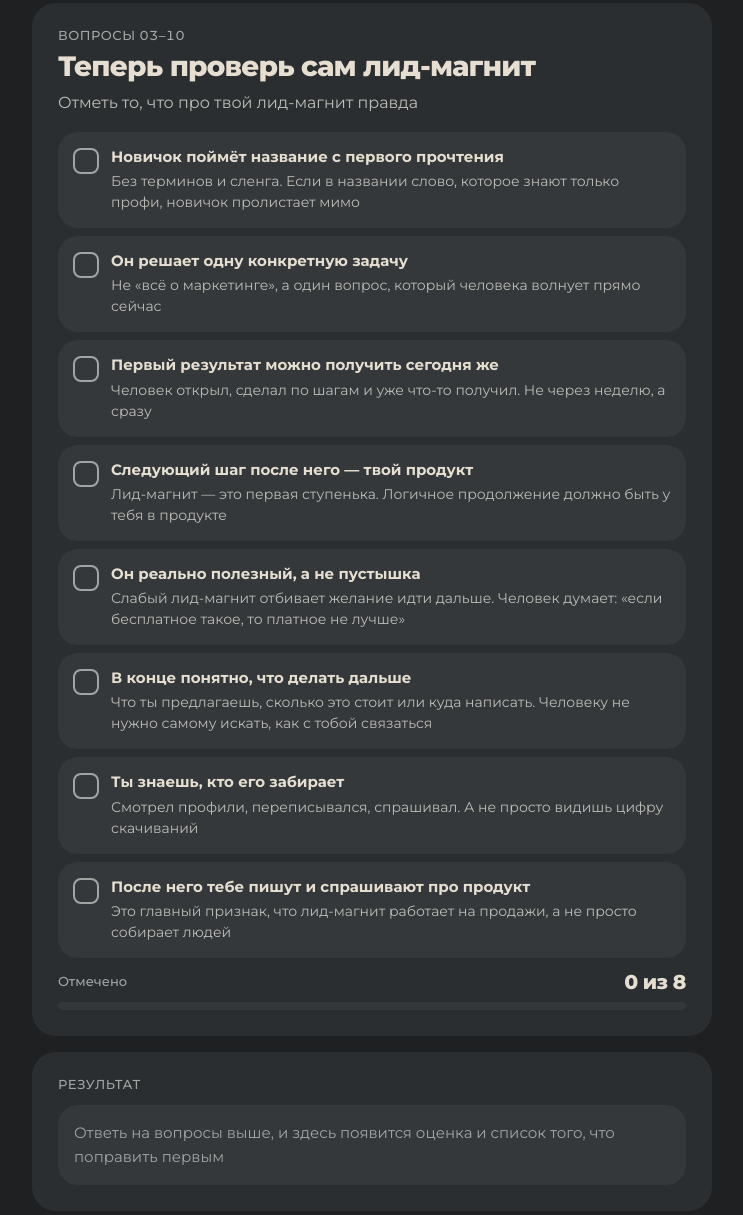
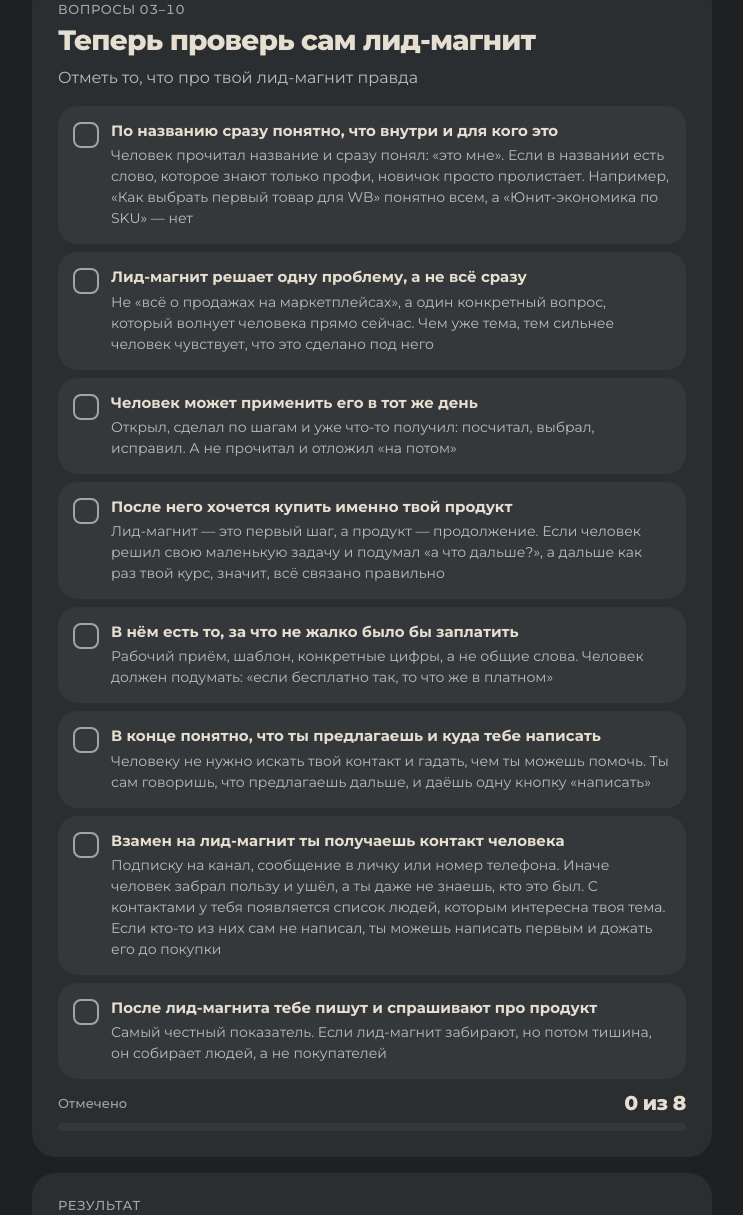
Before and after one commit to Abreck06/bekov-marketing, a plain HTML site: page lid-magnit/index.html in a window 1280 px wide. Shown: the part 1739-2954 px from the top of the page, without its empty margins (268-1011 px from the left). Drawn offline with Linux system fonts and the light colour scheme.

Commit message:
Пункты проверки живым языком, новый пункт 09 про контакт

```diff
--- a/lid-magnit/index.html
+++ b/lid-magnit/index.html
@@ -222,7 +222,7 @@ p{margin:0}
   </section>
 
   <section class="card rv" aria-labelledby="q2">
-    <div class="sec-head"><span class="num">ВОПРОС 02</span><h2 id="q2">А кто на самом деле забирает лид-магнит?</h2><p>Вспомни, кто тебе пишет после него, или открой профили последних 10 человек</p></div>
+    <div class="sec-head"><span class="num">ВОПРОС 02</span><h2 id="q2">А кто на самом деле забирает лид-магнит?</h2><p>Вспомни, кто тебе пишет после него и о чём спрашивают</p></div>
     <div class="opts" role="radiogroup" aria-labelledby="q2" data-q="lm">
       <button class="opt rv" data-d="0" role="radio" aria-checked="false" data-v="new" id="l-new"><i class="dot"></i><span><b>В основном новички</b></span></button>
       <button class="opt rv" data-d="70" role="radio" aria-checked="false" data-v="pro" id="l-pro"><i class="dot"></i><span><b>В основном те, кто уже в теме</b></span></button>
@@ -275,24 +275,25 @@ p{margin:0}
   document.documentElement.classList.add('js');
 
   var ITEMS = [
-    {t:'Новичок поймёт название с первого прочтения', d:'Без терминов и сленга. Если в названии слово, которое знают только профи, новичок пролистает мимо',
-     fix:'Назови лид-магнит так, как сказал бы сам клиент. «Как выбрать первый товар», а не «Юнит-экономика по SKU»'},
-    {t:'Он решает одну конкретную задачу', d:'Не «всё о маркетинге», а один вопрос, который человека волнует прямо сейчас',
-     fix:'Сузь тему до одной задачи, которую человек решит за вечер'},
-    {t:'Первый результат можно получить сегодня же', d:'Человек открыл, сделал по шагам и уже что-то получил. Не через неделю, а сразу',
+    {t:'По названию сразу понятно, что внутри и для кого это', d:'Человек прочитал название и сразу понял: «это мне». Если в названии есть слово, которое знают только профи, новичок просто пролистает. Например, «Как выбрать первый товар для WB» понятно всем, а «Юнит-экономика по SKU» — нет',
+     fix:'Назови лид-магнит так, как сказал бы сам клиент, и пообещай в названии конкретный результат'},
+    {t:'Лид-магнит решает одну проблему, а не всё сразу', d:'Не «всё о продажах на маркетплейсах», а один конкретный вопрос, который волнует человека прямо сейчас. Чем уже тема, тем сильнее человек чувствует, что это сделано под него',
+     fix:'Сузь тему до одной проблемы, которую человек решит за вечер'},
+    {t:'Человек может применить его в тот же день', d:'Открыл, сделал по шагам и уже что-то получил: посчитал, выбрал, исправил. А не прочитал и отложил «на потом»',
      fix:'Дай то, что применяют сразу: чек-лист, шаблон, калькулятор, пошаговую инструкцию'},
-    {t:'Следующий шаг после него — твой продукт', d:'Лид-магнит — это первая ступенька. Логичное продолжение должно быть у тебя в продукте',
-     fix:'Подбери тему так, чтобы после лид-магнита человек сам захотел то, что ты продаёшь'},
-    {t:'Он реально полезный, а не пустышка', d:'Слабый лид-магнит отбивает желание идти дальше. Человек думает: «если бесплатное такое, то платное не лучше»',
-     fix:'Положи в лид-магнит реальный рабочий приём, а не общие слова. Не бойся дать пользу'},
-    {t:'В конце понятно, что делать дальше', d:'Что ты предлагаешь, сколько это стоит или куда написать. Человеку не нужно самому искать, как с тобой связаться',
+    {t:'После него хочется купить именно твой продукт', d:'Лид-магнит — это первый шаг, а продукт — продолжение. Если человек решил свою маленькую задачу и подумал «а что дальше?», а дальше как раз твой курс, значит, всё связано правильно',
+     fix:'Подбери тему так, чтобы следующий логичный шаг после лид-магнита был твоим продуктом'},
+    {t:'В нём есть то, за что не жалко было бы заплатить', d:'Рабочий приём, шаблон, конкретные цифры, а не общие слова. Человек должен подумать: «если бесплатно так, то что же в платном»',
+     fix:'Положи в лид-магнит один реально рабочий приём, а не общие советы'},
+    {t:'В конце понятно, что ты предлагаешь и куда тебе написать', d:'Человеку не нужно искать твой контакт и гадать, чем ты можешь помочь. Ты сам говоришь, что предлагаешь дальше, и даёшь одну кнопку «написать»',
      fix:'В конце лид-магнита коротко скажи, что предлагаешь, и дай одну кнопку, куда написать'},
-    {t:'Ты знаешь, кто его забирает', d:'Смотрел профили, переписывался, спрашивал. А не просто видишь цифру скачиваний',
-     fix:'Открой профили 10 человек, которые забрали лид-магнит, и посмотри, кто они на самом деле'},
-    {t:'После него тебе пишут и спрашивают про продукт', d:'Это главный признак, что лид-магнит работает на продажи, а не просто собирает людей',
+    {t:'Взамен на лид-магнит ты получаешь контакт человека', d:'Подписку на канал, сообщение в личку или номер телефона. Иначе человек забрал пользу и ушёл, а ты даже не знаешь, кто это был. С контактами у тебя появляется список людей, которым интересна твоя тема. Если кто-то из них сам не написал, ты можешь написать первым и дожать его до покупки',
+     fix:'Выдавай лид-магнит за подписку на канал или сообщение в личку и записывай этих людей в CRM'},
+    {t:'После лид-магнита тебе пишут и спрашивают про продукт', d:'Самый честный показатель. Если лид-магнит забирают, но потом тишина, он собирает людей, а не покупателей',
      fix:'Если после лид-магнита не пишут, проверь, ведёт ли он к продукту и есть ли в конце призыв написать'}
   ];
-  var PRIORITY = [3,5,0,1,6,2,4,7];
+  var PRIORITY = [3,5,6,0,1,2,4,7];
+  var TOTAL = ITEMS.length;
 
   var KEY='murad-lead-check-v1';
   var state={product:null,lm:null,checks:[]};
@@ -326,7 +327,7 @@ p{margin:0}
   function audience(){
     var p=state.product,l=state.lm;
     if(!p||!l)return null;
-    if(l==='idk')return {k:'idk',tag:'Слепая зона',title:'Ты не знаешь, кто забирает лид-магнит',text:'А это главное. Пока не знаешь, непонятно, работает он на продажи или просто собирает людей. Открой профили последних 10 человек: кто они?'};
+    if(l==='idk')return {k:'idk',tag:'Слепая зона',title:'Ты не знаешь, кто забирает лид-магнит',text:'А это главное. Пока не знаешь, непонятно, работает он на продажи или просто собирает людей. Посмотри, кто пишет тебе после лид-магнита и о чём спрашивает: новички или те, кто уже в теме'};
     if(p===l)return {k:'ok',tag:'Совпадает',title:'Лид-магнит и продукт для одних и тех же людей',text:'Это главное, и тут всё в порядке. Теперь проверь сам лид-магнит'};
     if(p==='new')return {k:'bad',tag:'Не совпадает',title:'Продаёшь новичкам, а лид-магнит забирают те, кто уже в теме',text:'Как таблица для разбора отчёта WB у школы, которая учит с нуля. Забирают, благодарят, но курс им не нужен'};
     return {k:'bad',tag:'Не совпадает',title:'Продаёшь тем, кто уже в теме, а лид-магнит забирают новички',text:'Им пока рано покупать твой продукт: они даже не понимают, зачем он им'};
@@ -336,7 +337,7 @@ p{margin:0}
   function tgText(){
     if(!passed())return 'Ассаляму алейкум, Мурад! Я с твоего сайта. Хочу, чтобы ты посмотрел мой лид-магнит';
     var n=state.checks.length;
-    var t='Ассаляму алейкум, Мурад! Прошёл проверку лид-магнита: '+n+' из 8.';
+    var t='Ассаляму алейкум, Мурад! Прошёл проверку лид-магнита: '+n+' из '+TOTAL+'.';
     if(state.product)t+=' Продаю '+PRODUCT[state.product]+'.';
     if(state.lm)t+=' Лид-магнит забирают: '+LM[state.lm]+'.';
     t+=' Посмотришь мой?';
@@ -349,8 +350,8 @@ p{margin:0}
     });
     document.querySelectorAll('#checks input').forEach(function(c){c.checked=state.checks.indexOf(+c.dataset.i)>-1;});
     var n=state.checks.length;
-    document.getElementById('cnt').textContent=n+' из 8';
-    document.getElementById('bar').style.width=(n/8*100)+'%';
+    document.getElementById('cnt').textContent=n+' из '+TOTAL;
+    document.getElementById('bar').style.width=(n/TOTAL*100)+'%';
 
     var a=audience(), m=document.getElementById('match');
     if(!a){m.className='match idle';m.textContent='Ответь на оба вопроса, и тут будет видно, совпадают ли они';}
@@ -366,7 +367,7 @@ p{margin:0}
       else if(n<=6){title='Основа есть, но часть покупателей теряется';text='Поправь пункты ниже, и после лид-магнита тебе будут писать чаще';}
       else{title='Лид-магнит попадает в цель';text='Ты делаешь почти всё правильно. Дальше вопрос в том, сколько людей до него доходит';}
 
-      var html='<div class="score"><b>'+n+'/8</b><span>пунктов выполнено</span></div>';
+      var html='<div class="score"><b>'+n+'/'+TOTAL+'</b><span>пунктов выполнено</span></div>';
       html+='<div class="verdict"><h2>'+title+'</h2><p>'+text+'</p></div>';
       if(a&&a.k==='bad'){
         html+='<div class="alert"><b>Это ещё не беда</b><p>Те, кто уже забирает лид-магнит, — это твоя вторая аудитория. Можешь сделать продукт для них. А для '+(state.product==='new'?'новичков':'тех, кто уже в теме')+' сделай свой лид-магнит, который ведёт на твой продукт. И у тебя два продукта для двух аудиторий</p></div>';
```
